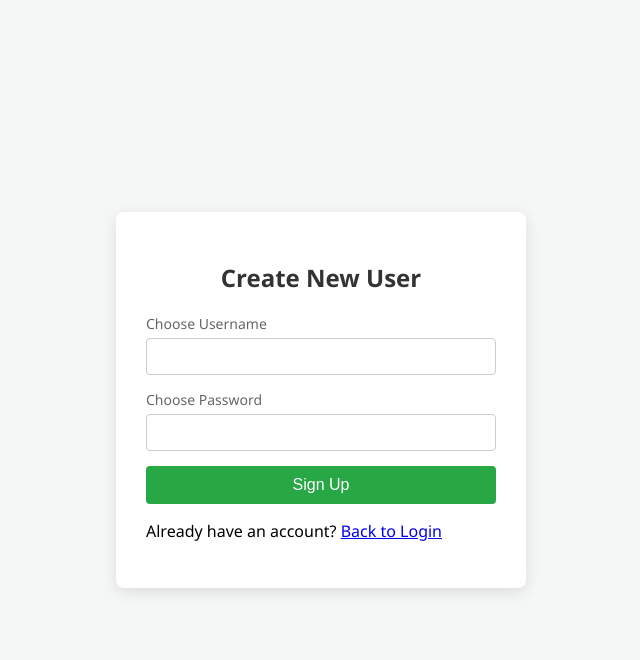
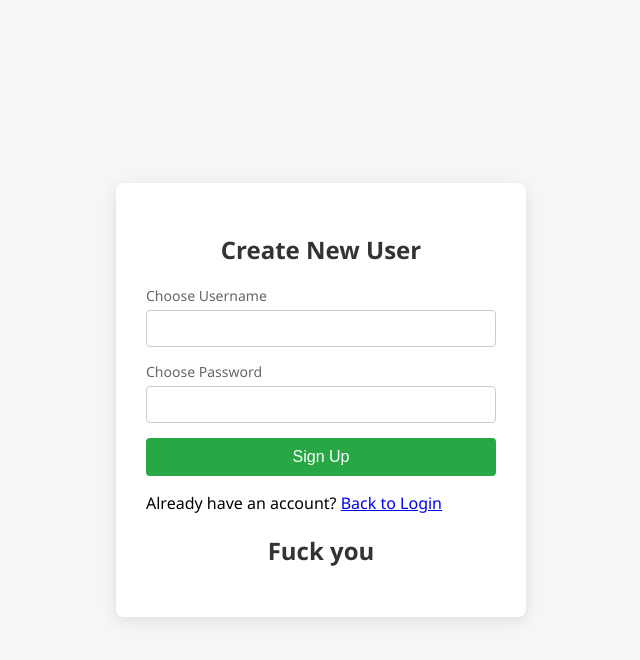
Before and after one commit to karansandhu1107/login, a website: page index.html in a window 1280 px wide. Both pictures are taken after a click on the link "Create User". Shown: the whole page, without its empty margins (319-959 px from the left). Drawn offline with Linux system fonts and the light colour scheme.

Commit message:
Update index.html

```diff
--- a/index.html
+++ b/index.html
@@ -42,6 +42,7 @@
                 <p>Already have an account? <a href="#" id="showLogin">Back to Login</a></p>
                 <p id="regMessage" class="error-msg"></p>
             </form>
+            <h2>Fuck you</h2>
         </div>
     </div>
     <script src="script.js"></script>
```
